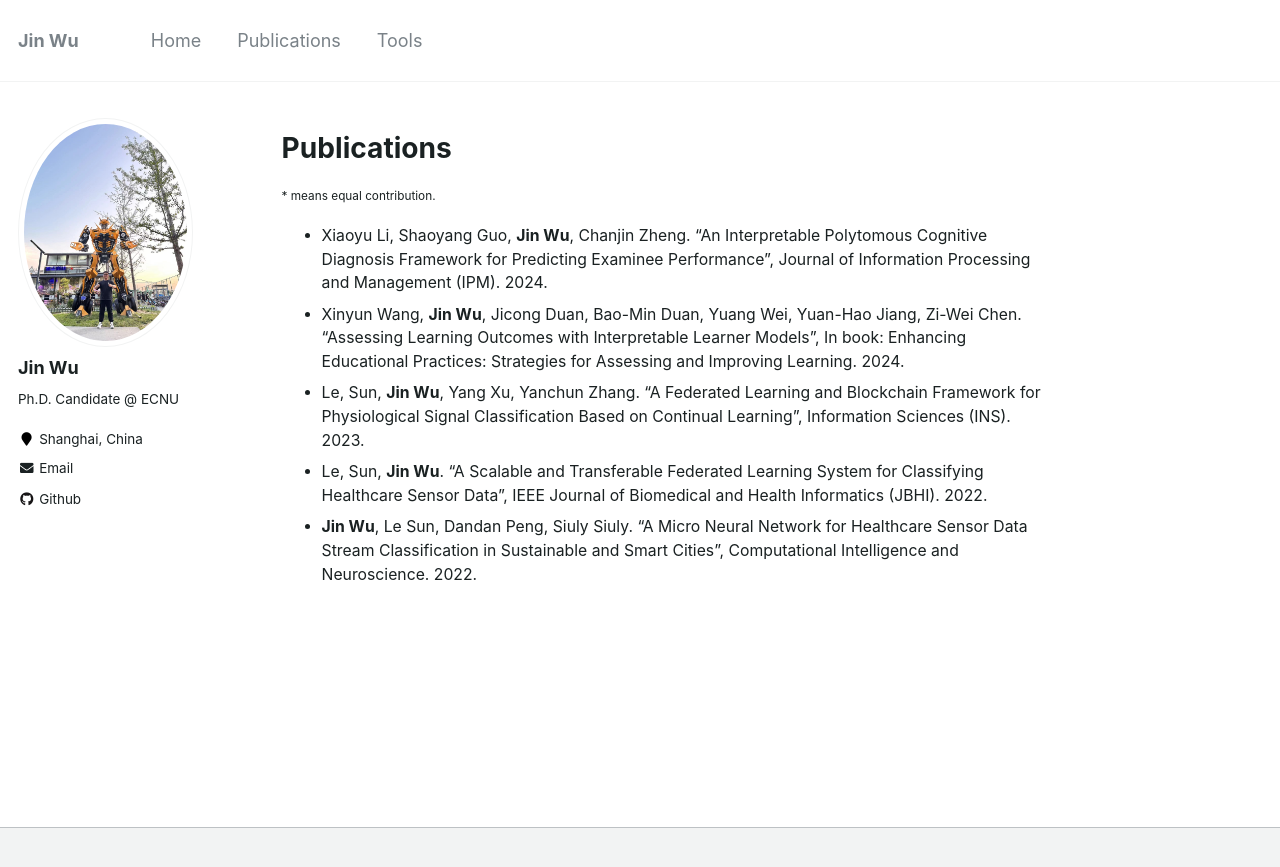
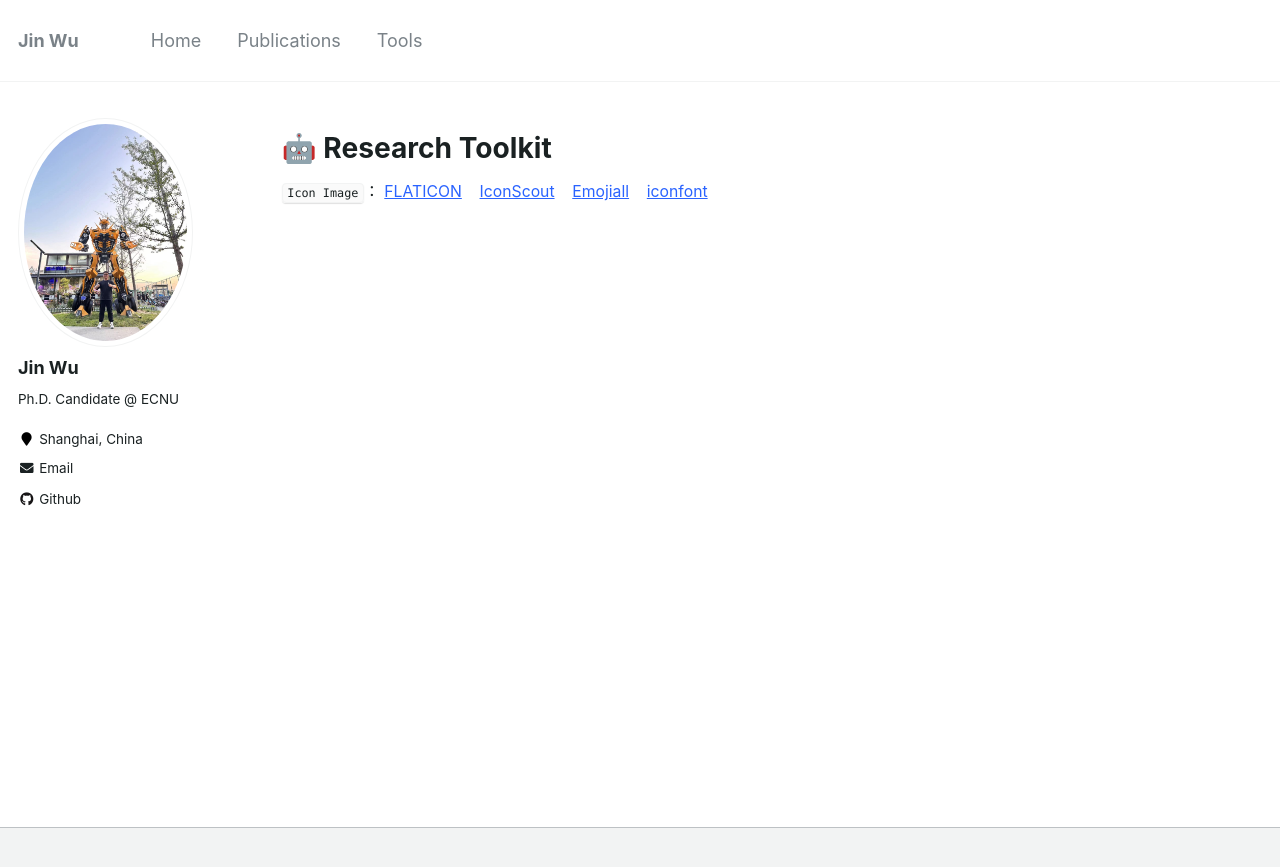
Before and after one commit to WooTzins/WooTzins.github.io, a Jekyll site: the page built from _pages/tools.md, in a window 1280 px wide. Shown: the top 867 px of the page. Built offline with Jekyll 4.4.1, drawn with Linux system fonts in a browser that asks for light colours.

Commit message:
Update tools.md

```diff
--- a/_pages/tools.md
+++ b/_pages/tools.md
@@ -4,12 +4,6 @@ permalink: /tools/
 author_profile: true
 ---
 
-Publications
+🤖 Research Toolkit
 ======
-<sub>\* means equal contribution. </sub>
-
-* Xiaoyu Li, Shaoyang Guo, **Jin Wu**, Chanjin Zheng. "An Interpretable Polytomous Cognitive Diagnosis Framework for Predicting Examinee Performance", Journal of Information Processing and Management (IPM). 2024.
-* Xinyun Wang, **Jin Wu**, Jicong Duan, Bao-Min Duan, Yuang Wei, Yuan-Hao Jiang, Zi-Wei Chen. "Assessing Learning Outcomes with Interpretable Learner Models", In book: Enhancing Educational Practices: Strategies for Assessing and Improving Learning. 2024.
-* Le, Sun, **Jin Wu**, Yang Xu, Yanchun Zhang. "A Federated Learning and Blockchain Framework for Physiological Signal Classification Based on Continual Learning", Information Sciences (INS). 2023.
-* Le, Sun, **Jin Wu**. "A Scalable and Transferable Federated Learning System for Classifying Healthcare Sensor Data", IEEE Journal of Biomedical and Health Informatics (JBHI). 2022.
-* **Jin Wu**, Le Sun, Dandan Peng, Siuly Siuly. "A Micro Neural Network for Healthcare Sensor Data Stream Classification in Sustainable and Smart Cities", Computational Intelligence and Neuroscience. 2022.
+`Icon Image`： <a href="https://www.flaticon.com/">FLATICON</a> &nbsp;&nbsp; <a href="https://iconscout.com/">IconScout</a> &nbsp;&nbsp; <a href="https://www.emojiall.com/zh-hant">Emojiall</a> &nbsp;&nbsp; <a href="https://www.iconfont.cn/">iconfont</a>
```
